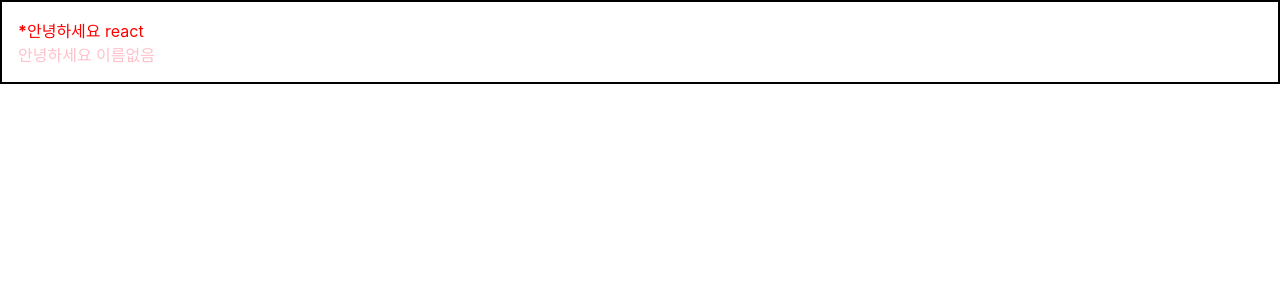
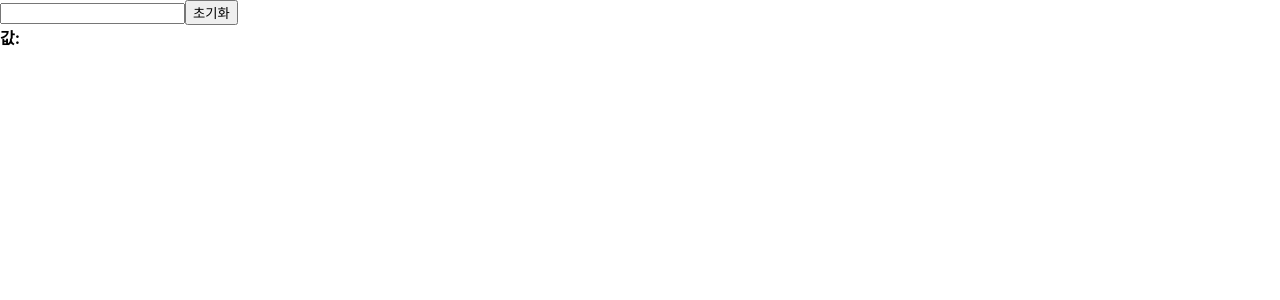
Before and after one commit to taeryu7/react, a React (Create React App) app: page / in a window 1280 px wide. Shown: the top 300 px of the page. Built offline with nearby package versions, Linux system fonts and the light colour scheme.

Commit message:
22_before

```diff
--- a/src/App.js
+++ b/src/App.js
@@ -1,4 +1,31 @@
 
+import React from 'react';
+import InputSample from './InputSample';
+
+function App() {
+  return (
+    <InputSample />
+  );
+}
+
+export default App;
+
+
+/*
+// Counter.js를 위한 코드
+import React from 'react';
+import Counter from './Counter';
+
+function App() {
+  return (
+    <Counter />
+  );
+}
+
+export default App;
+*/
+
+/*
 import React from 'react';
 import Hello from './Hello';
 import Wrapper from './Wrapper';
@@ -16,7 +43,7 @@ export default App;
 // props 값 설정을 생략하면 ={true}
 // 컴포넌트의 props 값을 설정하게 될 때 만약 props 이름만 작성하고 값 설정을 생략한다면, 이를 true 로 설정한 것으로 간주
 // 이렇게 isSpecial 이름만 넣어주면 isSpecial={true} 와 동일한 의미입니다.
-
+/
 
 /*
 import React from 'react';
@@ -224,7 +251,7 @@ export default App;
  */
 
  /*
- * JSX 내부에 자바스크립트 변수를 보여줘야 할 때에는 {} 으로 감싸서 보여준다.
+ JSX 내부에 자바스크립트 변수를 보여줘야 할 때에는 {} 으로 감싸서 보여준다.
 
  import React from 'react';
  import Hello from './Hello';
--- /dev/null
+++ b/src/Counter.js
@@ -0,0 +1,110 @@
+
+//함수형 업데이트
+import React, { useState } from 'react';
+
+function Counter() {
+  const [number, setNumber] = useState(0);
+
+  const onIncrease = () => {
+    setNumber(prevNumber => prevNumber + 1);
+  }
+
+  const onDecrease = () => {
+    setNumber(prevNumber => prevNumber - 1);
+  }
+
+  return (
+    <div>
+      <h1>{number}</h1>
+      <button onClick={onIncrease}>+1</button>
+      <button onClick={onDecrease}>-1</button>
+    </div>
+  );
+  // onIncrease 와 onDecrease 에서 setNumber 를 사용 할 때 그 다음 상태를 파라미터로 넣어준것이 아니라, 값을 업데이트 하는 함수를 파라미터로 넣음.
+  //
+}
+
+export default Counter;
+
+
+/*
+// 동적인 값 끼얹기, UseState
+import React, { useState } from 'react'; // 이 코드는 리액트 패키지에서 useState 라는 함수를 호출한다.
+
+function Counter() {
+  const [number, setNumber] = useState(0);
+  // useState 를 사용 할 때에는 상태의 기본값을 파라미터로 넣어서 호출
+  // 함수를 호출해주면 배열이 반환되는데, 여기서 첫번째 원소는 현재 상태, 두번째 원소는 Setter 함수
+
+  // 원래는 이래야되지만
+  // const numberState = useState(0);
+  // const number = numberState[0];
+  // const setNumber = numberState[1];
+
+  // 배열 비구조화 할당을 통해서 아래와 같이 각 원소를 추출함.
+  const onIncrease = () => {
+    setNumber(number + 1);
+  }
+
+  const onDecrease = () => {
+    setNumber(number - 1);
+  }
+  // Setter 함수는 파라미터로 전달 받은 값을 최신 상태로 설정
+
+
+  return (
+    <div>
+      <h1>{number}</h1>
+      <button onClick={onIncrease}>+1</button>
+      <button onClick={onDecrease}>-1</button>
+    </div>
+  );
+}
+
+export default Counter;
+// 컴포넌트에서 동적인 값을 상태(state)라고 부름. 리액트에 useState 라는 함수가 있는데, 이것을 사용하면 컴포넌트에서 상태를 관리 할 수 있다.
+*/
+
+/*
+// 이벤트설정
+import React from 'react';
+
+function Counter() {
+  const onIncrease = () => {
+    console.log('+1')
+  }
+  const onDecrease = () => {
+    console.log('-1');
+  }
+  return (
+    <div>
+      <h1>0</h1>
+      <button onClick={onIncrease}>+1</button>
+      <button onClick={onDecrease}>-1</button>
+    </div>
+  );
+}
+export default Counter;
+// 여기서 onIncrease 와 onDecrease 는 화살표 함수를 사용하여 구현
+// 리액트에서 엘리먼트에 이벤트를 설정해줄때 on이벤트이름={실행하고싶은함수} 형태로 설정해주어야함
+// 여기서 주의할점은, 함수형태를 넣어주어야하지, 함수를 아래과 같이 실행하면 안됨.
+// onClick={onIncrease()} 이렇게 하면 렌더링 시점에서 함수가 호출되어버려서 이벤트를 설정할때 함수타입의 값을 널어주어야한다.
+*/
+
+/*
+// 콘솔에서 바뀌는값 관리
+import React from "react";
+
+function Counter() {
+    return (
+        <div>
+            <h1>0</h1>
+            <button>+1</button>
+            <button>-1</button>
+        </div>
+    );
+}
+
+export default Counter;
+// 16.8부터 hooks라는 기능이 도입되면서 함수형 컴포넌트에서 상태관리가 가능해짐.
+*/
--- /dev/null
+++ b/src/InputSample.js
@@ -0,0 +1,54 @@
+
+
+// input 에 입력하는 값이 하단에 나타나게 하고, 초기화 버튼을 누르면 input 이 값이 비워지도록 구현
+// useState를 사용해서 input 의 onChange 라는 이벤트를 사용
+// 이벤트에 등록하는 함수에서는 이벤트 객체 e 를 파라미터로 받아와서 사용 할 수 있는데,
+// 이 객체의 e.target 은 이벤트가 발생한 DOM 인 input DOM 을 가르키게
+// 이 DOM 의 value 값, 즉 e.target.value 를 조회하면 현재 input 에 입력한 값이 무엇인지 알 수 있다.
+// 이 값을 useState 를 통해서 관리를 해주면 됨.
+import React, { useState } from 'react';
+
+function InputSample() {
+  const [text, setText] = useState('');
+
+  const onChange = (e) => {
+    setText(e.target.value);
+  };
+
+  const onReset = () => {
+    setText('');
+  };
+
+  return (
+    <div>
+      <input onChange={onChange} value={text}  />
+      <button onClick={onReset}>초기화</button>
+      <div>
+        <b>값: {text}</b>
+      </div>
+    </div>
+  );
+}
+
+export default InputSample;
+// input 의 상태를 관리할 때에는 input 태그의 value 값도 설정해주는 것이 중요
+// 그렇게 해야, 상태가 바뀌었을때 input 의 내용도 업데이트됨
+
+/*
+// input 상태 관리하기
+import React from 'react';
+
+function InputSample() {
+  return (
+    <div>
+      <input />
+      <button>초기화</button>
+      <div>
+        <b>값: </b>
+      </div>
+    </div>
+  );
+}
+
+export default InputSample;
+*/
```
